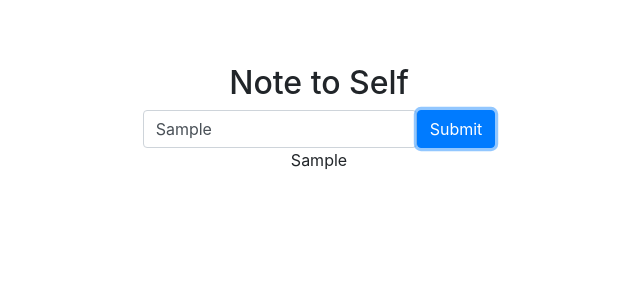
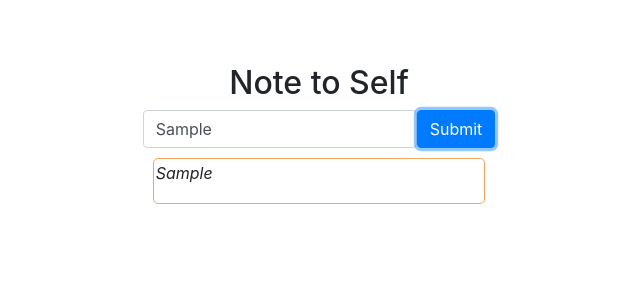
Before and after one commit to SunnyChangMei/React-TDD, a React (Create React App) app in the folder notetoself/: page / in a window 1280 px wide. Both pictures are taken after typing "Sample" into the empty fields and a click on the button "Submit". Shown: the top 300 px of the page, without its empty margins (321-961 px from the left). Built offline with nearby package versions, Linux system fonts and the light colour scheme.

Commit message:
add style to Note component

```diff
--- a/notetoself/src/components/App.jsx
+++ b/notetoself/src/components/App.jsx
@@ -1,5 +1,6 @@
 import React, { Component } from 'react';
 import { Form, FormControl, Button } from 'react-bootstrap';
+import Note from './Note';
 
 class App extends Component {
   constructor(props) {
@@ -26,9 +27,9 @@
           />
           <Button onClick={() => this.submit()}>Submit</Button>
         </Form>
-        {this.state.notes.map((note, index) => {
-          return <div key={index}>{note.text}</div>;
-        })}
+        {this.state.notes.map((note, index) => (
+          <Note key={index} note={note} />
+        ))}
       </div>
     );
   }
--- /dev/null
+++ b/notetoself/src/components/Note.jsx
@@ -0,0 +1,11 @@
+import React, { Component } from 'react';
+
+export default class Note extends Component {
+  render() {
+    return (
+      <div className="note">
+        <p>{this.props.note.text}</p>
+      </div>
+    );
+  }
+}
--- a/notetoself/src/index.css
+++ b/notetoself/src/index.css
@@ -4,3 +4,12 @@
   text-align: center;
   padding: 5%;
 }
+
+.note {
+  border: 1px solid sandybrown;
+  border-radius: 5px;
+  font-style: italic;
+  text-align: left;
+  padding: 2px;
+  margin: 10px;
+}
```
